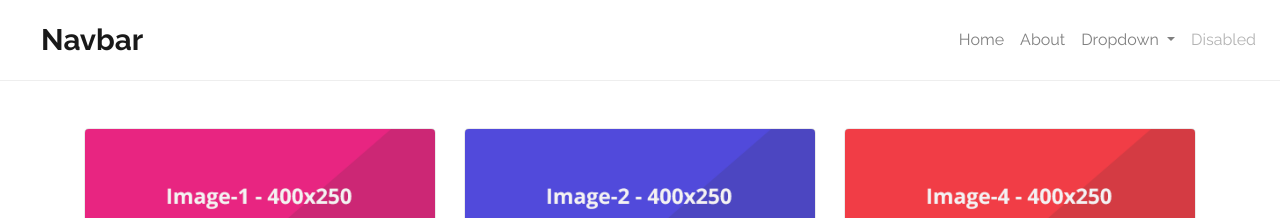
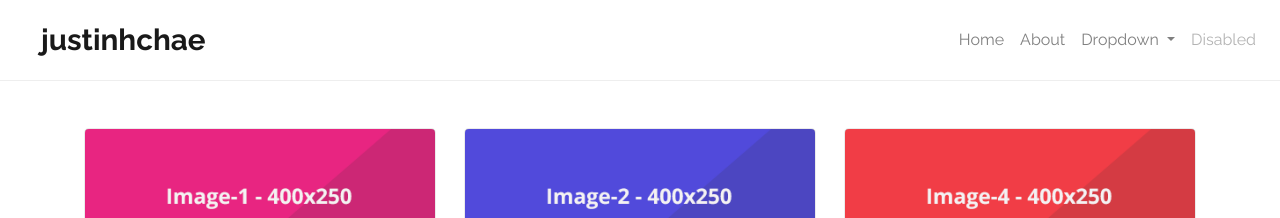
Before and after one commit to justinhchae/justinhchae.github.io, a Jekyll site: the page built from index.html, in a window 1280 px wide. Shown: the top 218 px of the page. Built offline with Jekyll 4.4.1, drawn with Linux system fonts in a browser that asks for light colours; the list of posts is cut into pages by our own code.

Commit message:
Update navigation.html

```diff
--- a/_includes/navigation.html
+++ b/_includes/navigation.html
@@ -1,5 +1,5 @@
 <nav class="navbar navbar-expand-lg navbar-light bg-transparent">
-  <a class="navbar-brand" href={{"/" | relative_url}}>Navbar</a>
+  <a class="navbar-brand" href={{"/" | relative_url}}>justinhchae</a>
   <button
     class="navbar-toggler"
     type="button"
```
